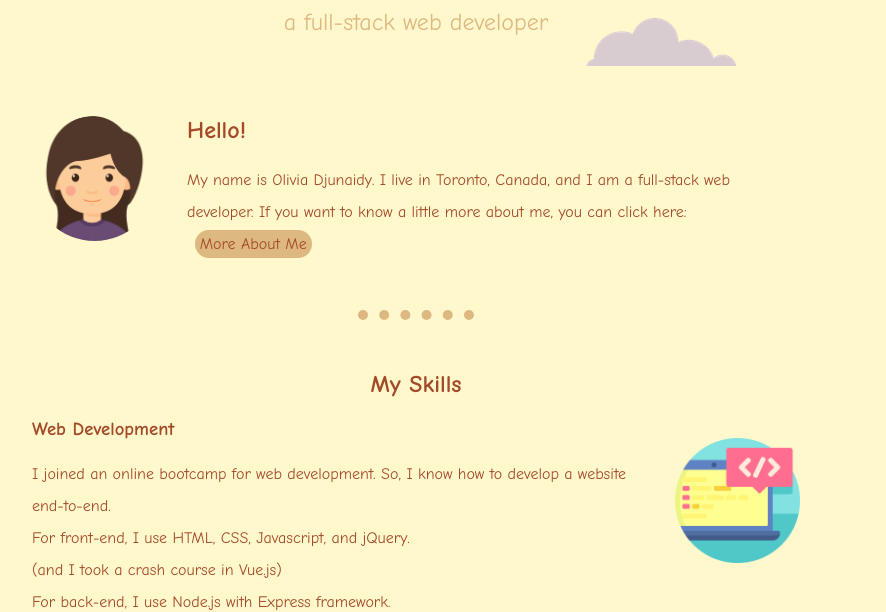
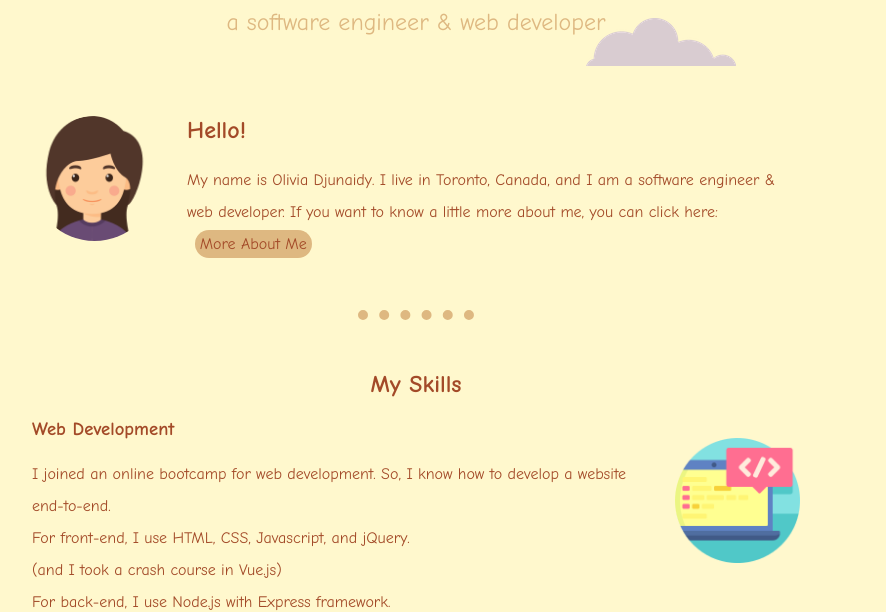
Before and after one commit to oliviadj/portfolio, a plain HTML site: page index.html in a window 1280 px wide. Shown: the part 190-802 px from the top of the page, without its empty margins (224-1110 px from the left). Drawn offline with Linux system fonts and the light colour scheme.

Commit message:
Update job title.

```diff
--- a/index.html
+++ b/index.html
@@ -27,7 +27,7 @@
 
     <img src="images/cloud.png" class="top-cloud" alt="cloud-img">
     <h1>I'm Olivia</h1>
-    <p class="sub-title">a full-stack web developer</p>
+    <p class="sub-title">a software engineer & web developer</p>
     <img src="images/cloud.png" class="bottom-cloud" alt="cloud-img">
   </div>
 
@@ -36,7 +36,7 @@
       <img class="profile-pic" src="images/girl.png" alt="woman avatar" title="Icon made by Freepik from https://www.flaticon.com/authors/freepik">
       <h2>Hello!</h2>
       <p>
-        My name is Olivia Djunaidy. I live in Toronto, Canada, and I am a full-stack web developer.
+        My name is Olivia Djunaidy. I live in Toronto, Canada, and I am a software engineer & web developer.
         If you want to know a little more about me, you can click here:
         <a class="btn" href="about-me.html">More&nbsp;About&nbsp;Me</a>
       </p>
```
Also changed, not shown: resume.html (+1 -1 lines).
